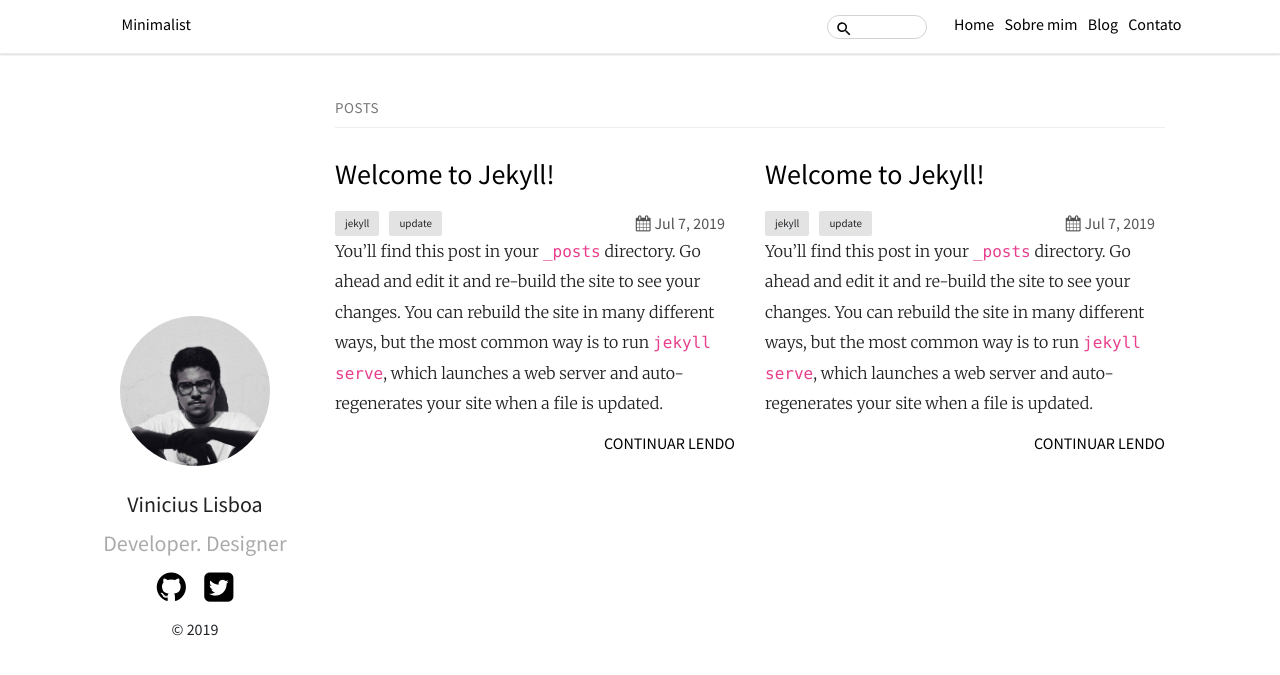
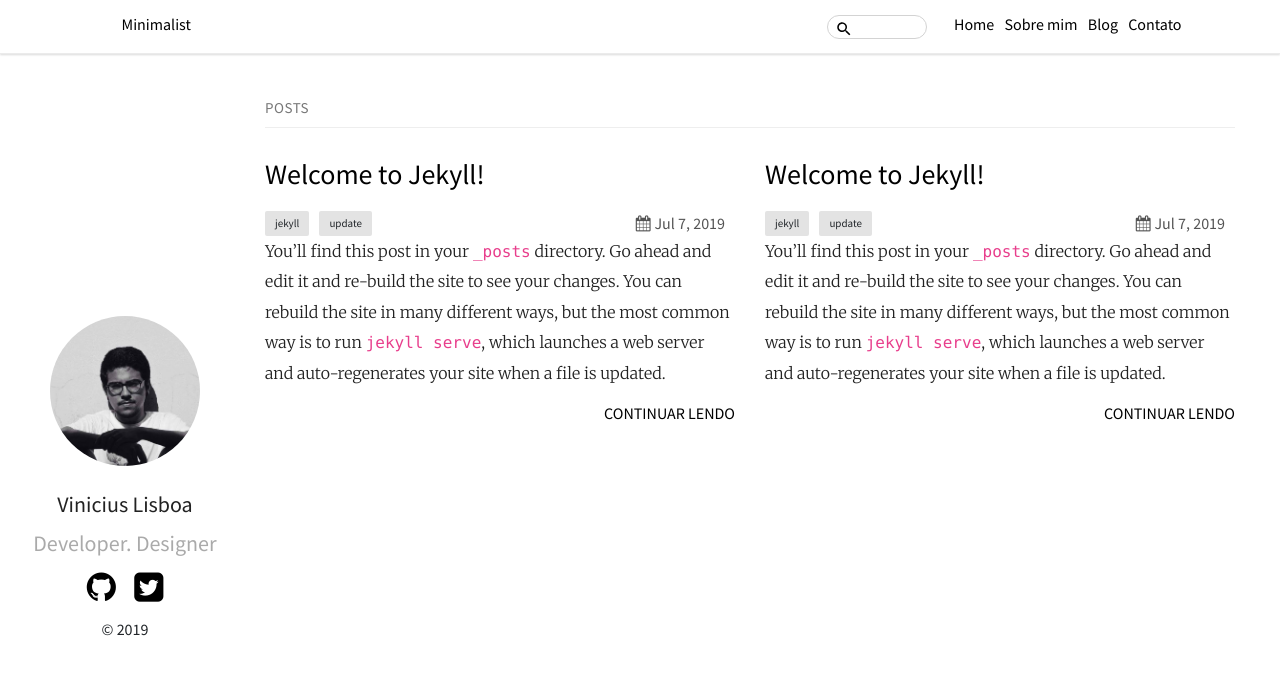
Before and after one commit to vinimartim/minicius.github.io, a Jekyll site: the page built from index.md, in a window 1280 px wide. Shown: the top 675 px of the page. Built offline with Jekyll 4.4.1, drawn with Linux system fonts in a browser that asks for light colours.

Commit message:
Colunação

```diff
--- a/_sass/plain.scss
+++ b/_sass/plain.scss
@@ -285,6 +285,16 @@ main {
 	}
 }
 
+.container {
+	@media (min-width: 768px) {
+		max-width: 100%;
+	}
+
+	@media (min-width: 576px) {
+    	max-width: 100%;
+	}
+}
+
 @font-face {
 	font-family: 'Material Icons';
 	font-style: normal;
```
